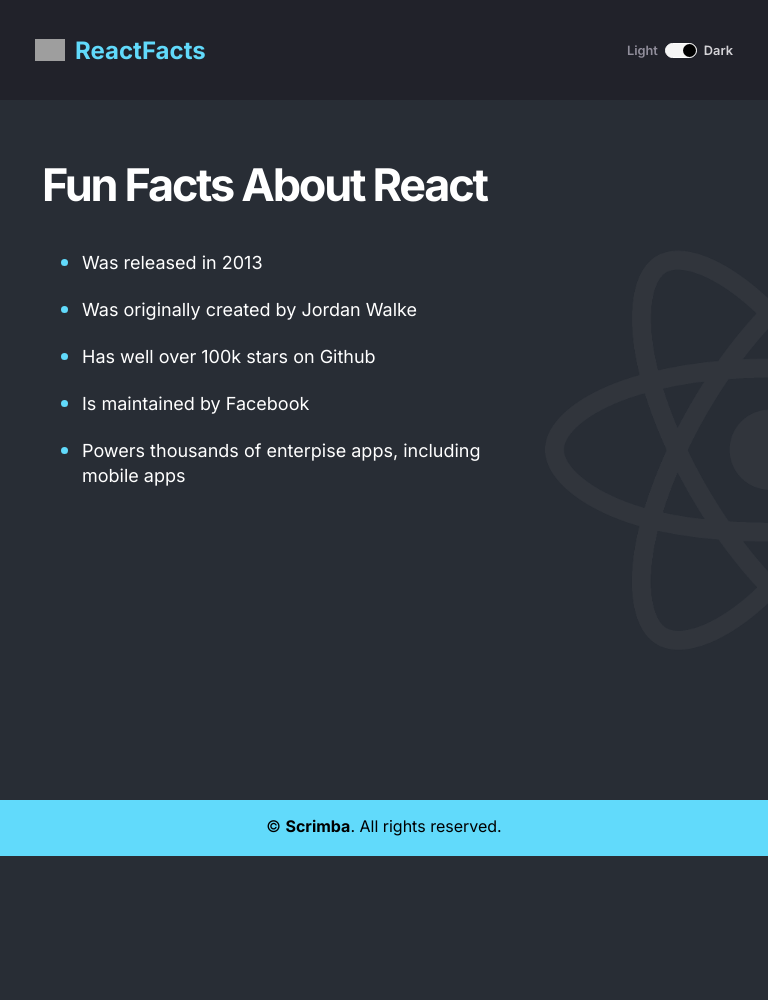
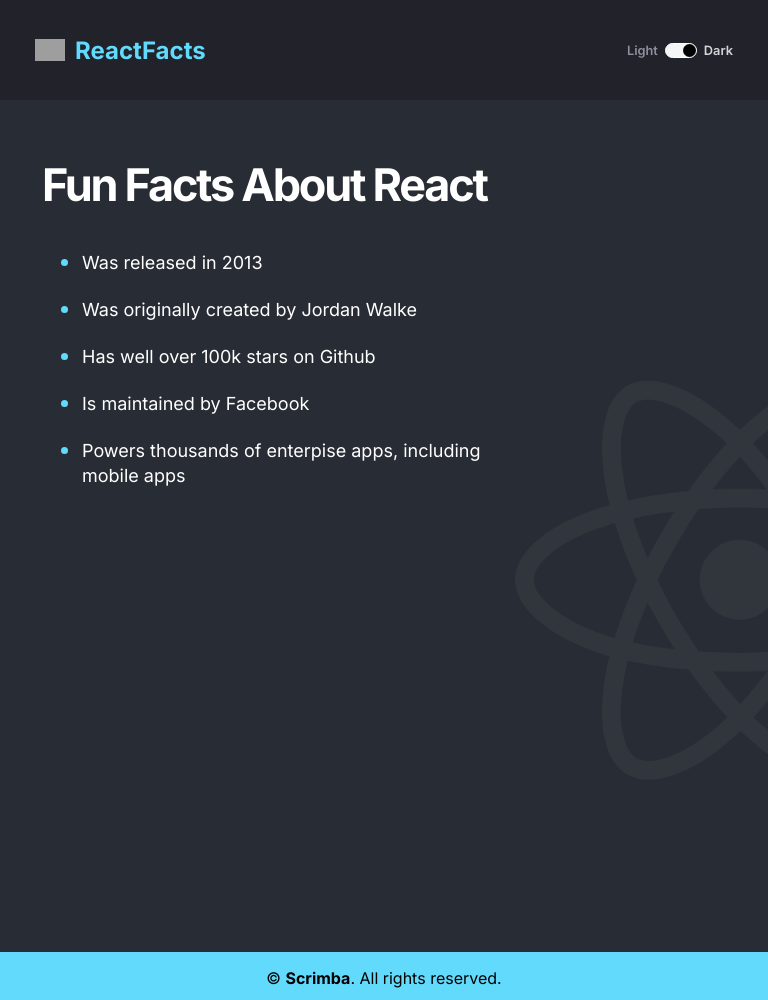
Before and after one commit to johncanero/react-website, a React (Create React App) app: page / in a window 768 px wide. Before the commit the page ends 900 px from the top, so only its background shows below. Built offline with nearby package versions, Linux system fonts and the light colour scheme; grey boxes are pictures that could not be loaded.

Commit message:
Tablet and Desktop Responsive

```diff
--- a/src/App.css
+++ b/src/App.css
@@ -11,7 +11,7 @@
 }
 
 body {
-  margin: 0 0 100px;
+  margin: 0;
   font-family: "Inter", sans-serif;
   background-color: #282D35;
 }
@@ -19,8 +19,8 @@
 footer {
   position: absolute;
   left: 0;
-  /* bottom: 0; */
-  height: 3.5em;
+  bottom: 0;
+  height: 3em;
   width: 100%;
   text-align: center;
   background-color: #61dafb;
@@ -123,7 +123,7 @@
 
 /* Mobile - Main Content */
 main {
-  padding: 40px 27px;
+  padding: 57px 27px;
   min-height: 600px;
   height: 700px;
   margin-bottom: 0px;
@@ -209,10 +209,16 @@
 /* Tablet */
 /* Portrait and Landscape */
 @media only screen and (min-device-width: 768px) and (max-device-width: 1024px) and (-webkit-min-device-pixel-ratio: 1) {
+
   main {
+    padding: 57px 42px;
     background-size: 480px;
-    background-position: 530px;
-    padding: 57px 42px;
+    background-position: 500px 240px;
+    min-height: 600px;
+    height: 900px;
+    flex: 1 1 auto;
+    background-color: white;
+    color: #2B283A;
   }
 
   .main--title {
```
